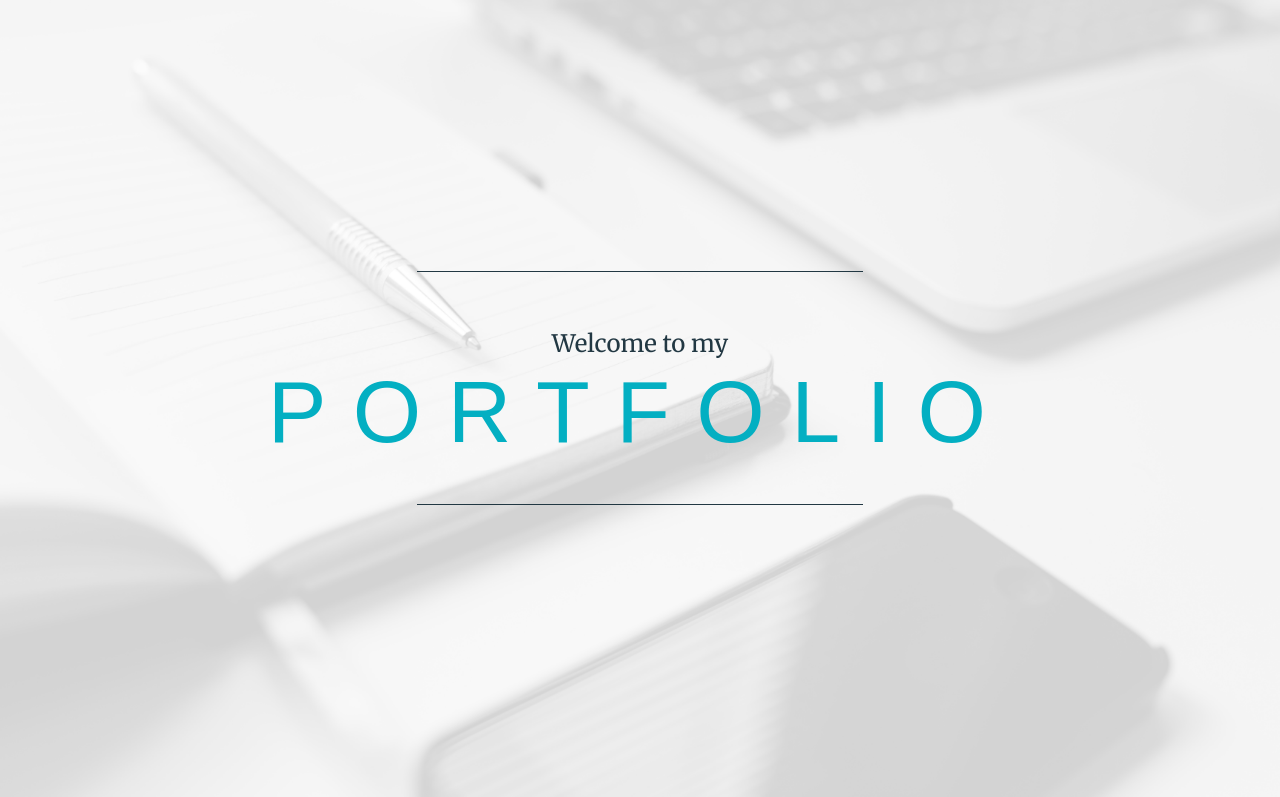
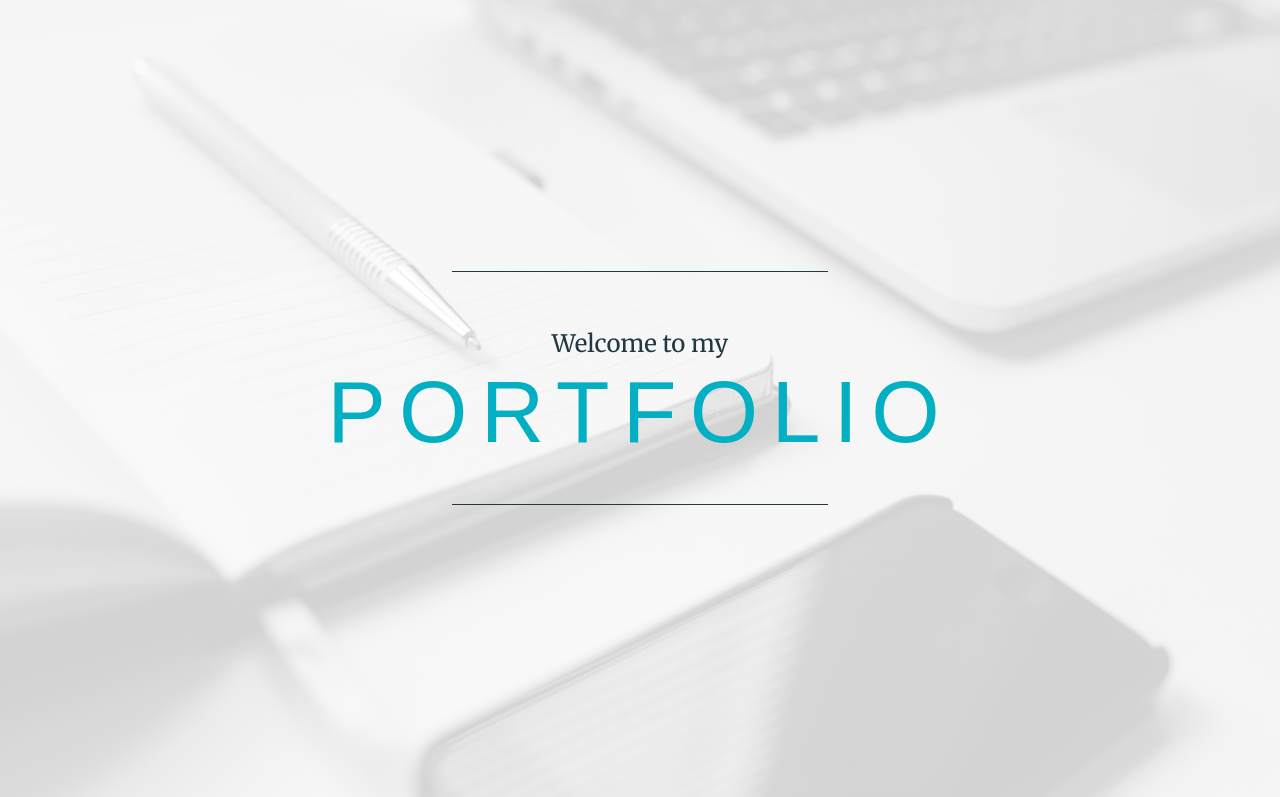
Before and after one commit to Danyvi/ResponsiveGrid, a plain HTML site: page index.html in a window 1280 px wide. Shown: the top 797 px of the page. Drawn offline with Linux system fonts and the light colour scheme; a web font is replaced by a local one.

Commit message:
fix intro letter spacing for smaller devices

```diff
--- a/scss/modules/_typography.scss
+++ b/scss/modules/_typography.scss
@@ -14,10 +14,11 @@ $fw-b: 900;
 
 // mixin
 @mixin sans-serif
-($fs, $ls:.3em, $color: $dark-gray, $tt: uppercase, $lh:1) {
+($fs, $ls:.15em, $color: $dark-gray, $tt: uppercase, $lh:1) {
     color: $color;
     font-family: $ff-ss;
     font-size: $fs;
+    font-weight: $fw-n;
     letter-spacing: $ls;
     line-height: $lh;
     text-transform: $tt;
```
Also changed, not shown: css/main.css, 1 other file.
